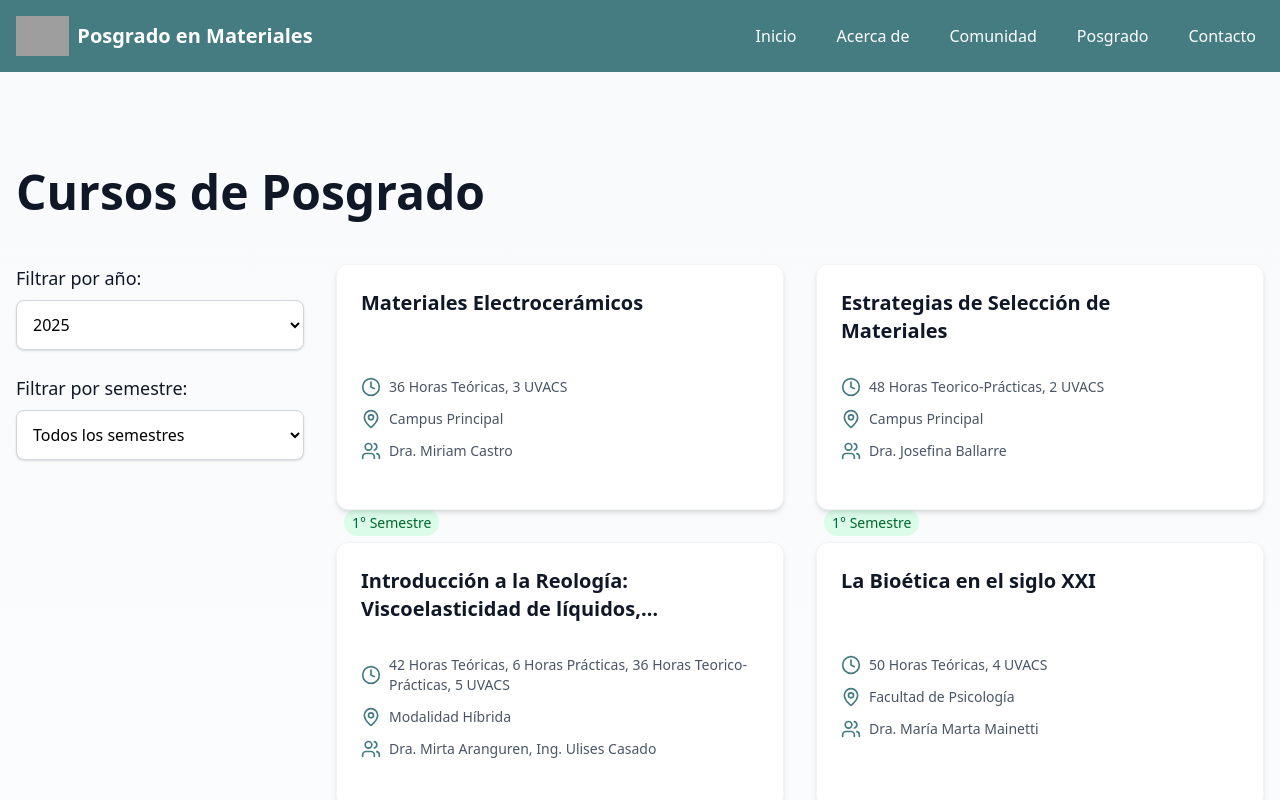
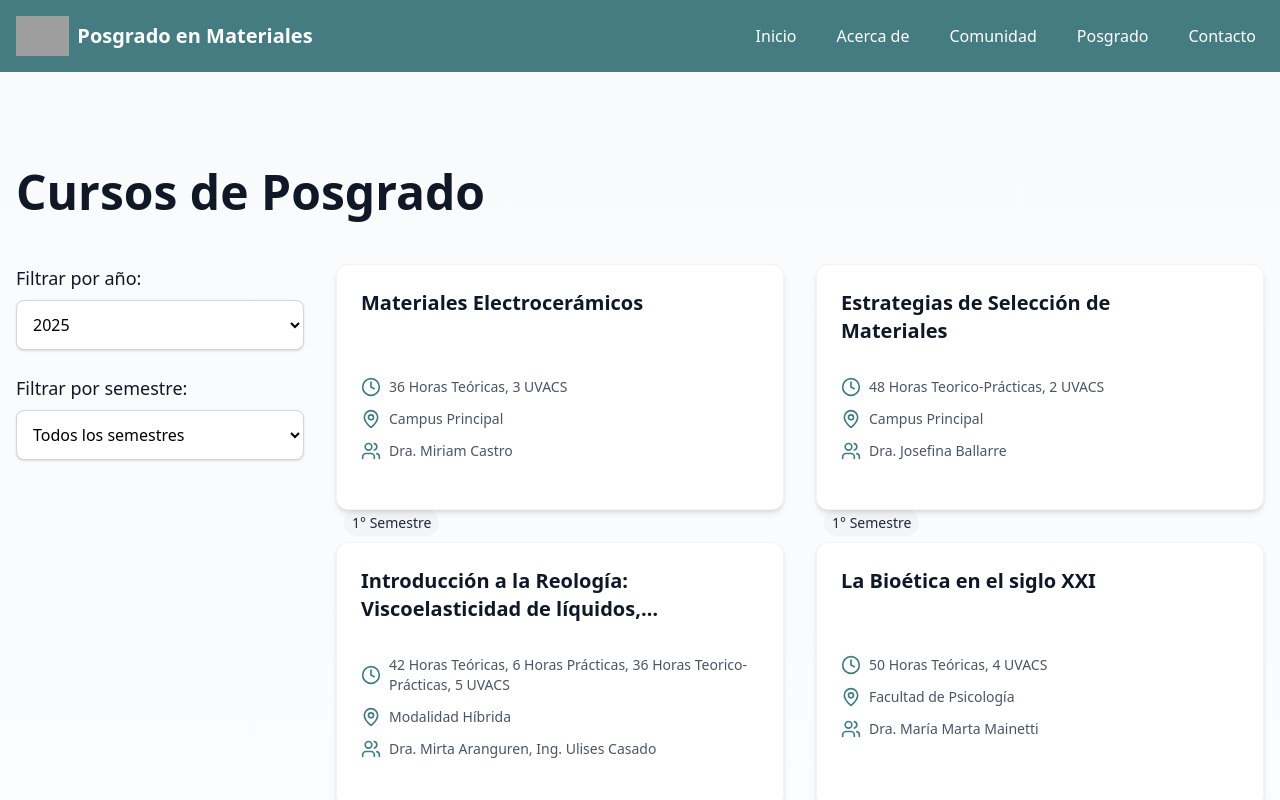
Before and after one commit to javijec/PosMat, a React (Vite) app: page /courses in a window 1280 px wide. Shown: the top 800 px of the page. Built offline with nearby package versions, Linux system fonts and the light colour scheme; grey boxes are pictures that could not be loaded.

Commit message:
feat: enhance getSemesterTag function to handle additional semester cases

```diff
--- a/src/components/Courses/Courses.jsx
+++ b/src/components/Courses/Courses.jsx
@@ -29,9 +29,13 @@ const Courses = () => {
   }, [selectedYear, selectedSemester]);
 
   const getSemesterTag = (semester) => {
-    return semester === 1
-      ? "bg-blue-100 text-blue-800 px-2 py-1 rounded-full text-sm font-medium ml-2"
-      : "bg-green-100 text-green-800 px-2 py-1 rounded-full text-sm font-medium ml-2";
+    if (semester === 1) {
+      return "bg-blue-100 text-blue-800 px-2 py-1 rounded-full text-sm font-medium ml-2";
+    } else if (semester === 2) {
+      return "bg-green-100 text-green-800 px-2 py-1 rounded-full text-sm font-medium ml-2";
+    } else {
+      return "bg-gray-100 text-gray-800 px-2 py-1 rounded-full text-sm font-medium ml-2";
+    }
   };
 
   return (
```
